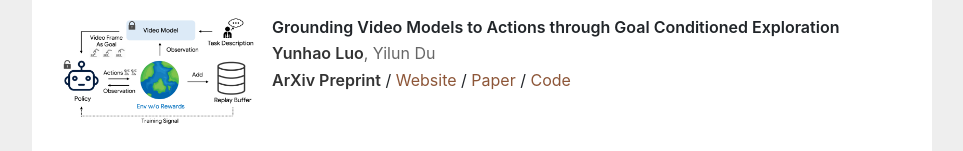
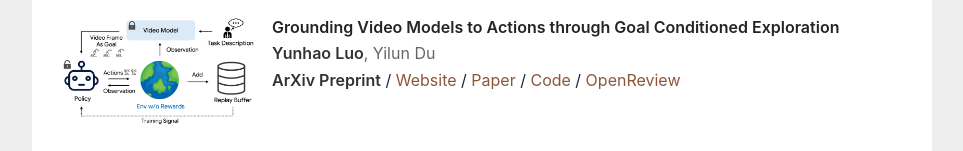
Before and after one commit to devinluo27/devinluo27.github.io, a plain HTML site: page index.html in a window 1280 px wide. Shown: the part 599-750 px from the top of the page, without its empty margins (158-1121 px from the left). Drawn offline with nearby package versions, Linux system fonts and the light colour scheme; a script that the page names is missing.

Commit message:
update a link for the grounding video models paper.

```diff
--- a/index.html
+++ b/index.html
@@ -276,6 +276,7 @@ a:hover{color:#bc6262}
                                     <a href="https://video-to-action.github.io/">Website</a> /
                                     <a href="https://arxiv.org/pdf/2411.07223">Paper</a>
                                     / <a href="https://github.com/video-to-action/video-to-action-release">Code</a>
+                                    / <a href="https://openreview.net/forum?id=G6dMvRuhFr">OpenReview</a>
                                     <!-- / <a href="https://github.com/video-to-action/v2a-video-model-release">Video Model Code</a>  -->
                                     <br>
                                 </p>
```
